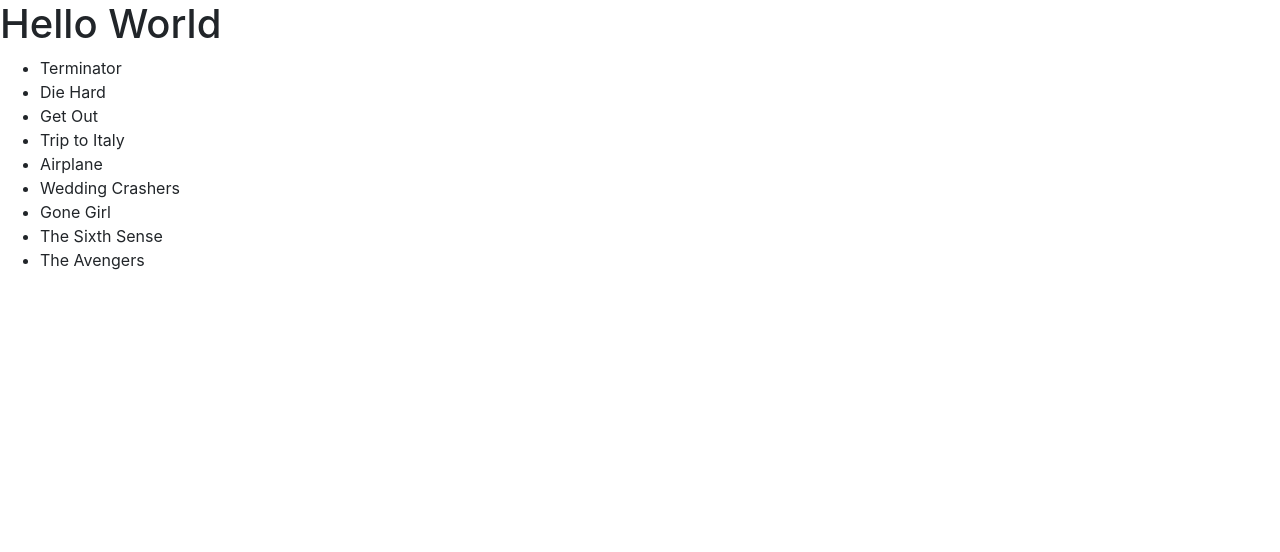
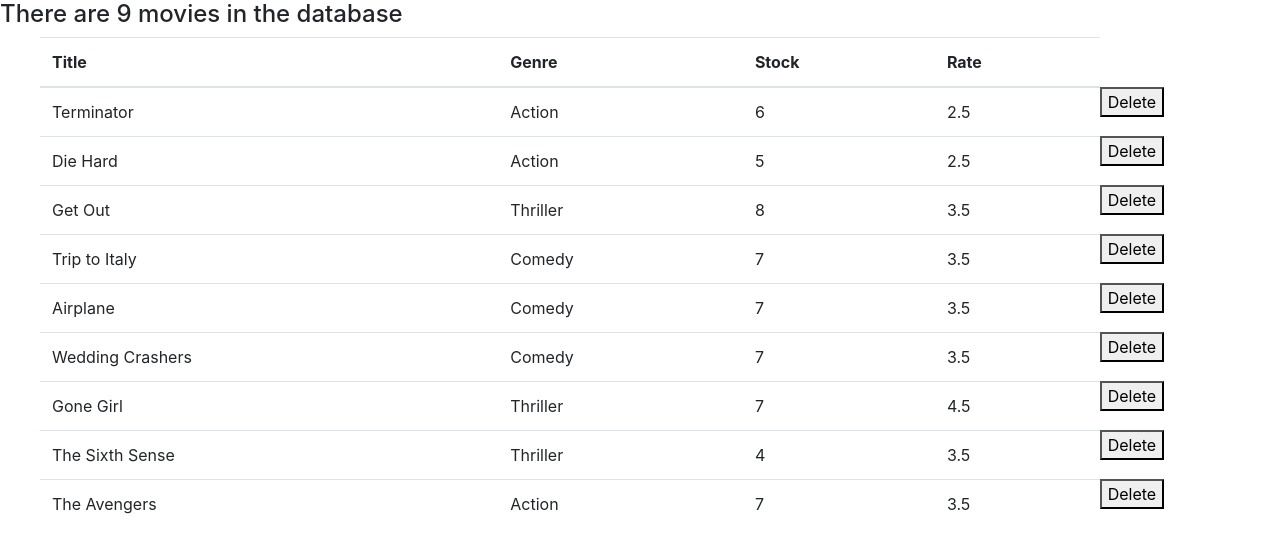
Before and after one commit to msinta/react-codewmosh, a React (Create React App) app in the folder vidly/: page / in a window 1280 px wide. Shown: the top 552 px of the page. Built offline with nearby package versions, Linux system fonts and the light colour scheme.

Commit message:
table is functioning & Dyanmic Database as well

```diff
--- a/vidly/src/components/movies.jsx
+++ b/vidly/src/components/movies.jsx
@@ -8,17 +8,50 @@
     oldMovies: saveMovie,
   };
 
+
+
   handleDelete(){
 
+  }
+
+  handleTitle(){
+    const {newMovies} = this.state
+    return newMovies.length === 0 ? "There are no Movies!" : `There are ${newMovies.length} movies in the database`
+  };
+
+  handleTable() {
+    const {newMovies} = this.state
+    return(
+    <table class="table">
+      <thead>
+    <tr>
+      <th scope="col">Title</th>
+      <th scope="col">Genre</th>
+      <th scope="col">Stock</th>
+      <th scope="col">Rate</th>
+    </tr>
+  </thead>
+  <tbody>
+  {newMovies.map((movie,i) =>
+  <tr key = {i}>
+      <td key = {i}>{movie.title}</td>
+      <td key = {i}>{movie.genre.name}</td>
+      <td key = {i}>{movie.numberInStock}</td>
+      <td key = {i}>{movie.dailyRentalRate}</td>
+      <button onClick={this.handleDelete()}>Delete</button>
+      </tr>
+      )}
+  </tbody>
+</table>
+    );
   }
 
 
   render() {
     return (
     <div>
-    <h1>Hello World</h1>
-    <ul>{this.state.newMovies.map(movie => <li>{movie.title}</li> )}
-    </ul>
+    <h4>{this.handleTitle()}</h4>
+    <ul>{this.handleTable()}</ul>
     </div>
     );
   }
```
